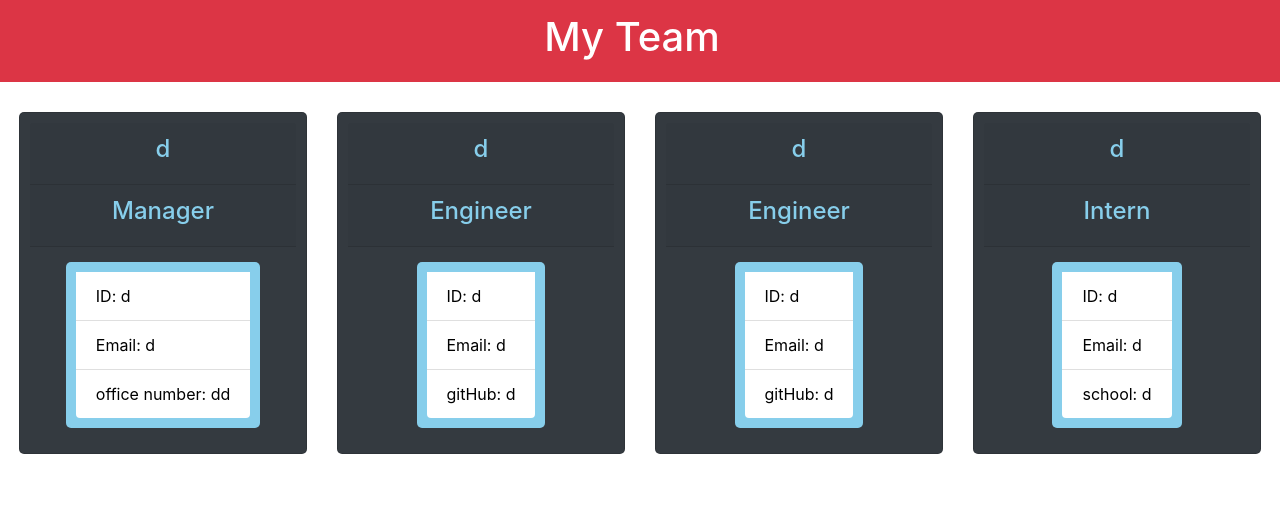
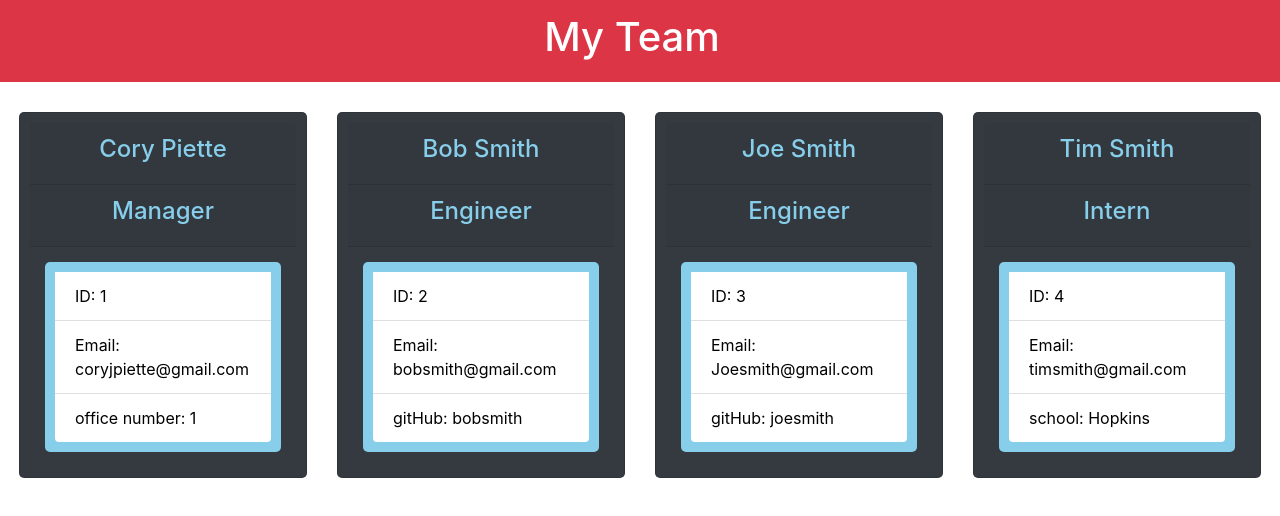
Before and after one commit to coryjpiette/Team-Profile-Generator, a website: page output.html in a window 1280 px wide. Drawn offline with nearby package versions, Linux system fonts and the light colour scheme.

```diff
--- a/index.js
+++ b/index.js
@@ -51,7 +51,7 @@
 function runEngineerInquirer() {
     const promptArray = [{
         type: "input",
-        message: "Please enter your github address:",
+        message: "Please enter your github username:",
         name: "github"
     }];
 
--- a/output.html
+++ b/output.html
@@ -47,51 +47,51 @@
                             <div class="row">
                                 <div class="card bg-dark justify-content-center align-items-center" style="width: 18rem;">
                 <div class="col card-header">
-                    <h4>d</h4>
+                    <h4>Cory Piette</h4>
                 </div>
                 <div class="col card-header">
                     <h4>Manager</h4 >
                 </div >
                 <ul class="list-group list-group-flush text">
-                    <li class="list-group-item">ID: d</li>
-                    <li class="list-group-item">Email: d</li>
-                    <li class="list-group-item"> office number: dd</li>
+                    <li class="list-group-item">ID: 1</li>
+                    <li class="list-group-item">Email: coryjpiette@gmail.com</li>
+                    <li class="list-group-item"> office number: 1</li>
                 </ul>
             </div > <div class="card bg-dark justify-content-center align-items-center" style="width: 18rem;">
                 <div class="col card-header">
-                    <h4>d</h4>
+                    <h4>Bob Smith</h4>
                 </div>
                 <div class="col card-header">
                     <h4>Engineer</h4 >
                 </div >
                 <ul class="list-group list-group-flush text">
-                    <li class="list-group-item">ID: d</li>
-                    <li class="list-group-item">Email: d</li>
-                    <li class="list-group-item"> gitHub: d</li>
+                    <li class="list-group-item">ID: 2</li>
+                    <li class="list-group-item">Email: bobsmith@gmail.com</li>
+                    <li class="list-group-item"> gitHub: bobsmith</li>
                 </ul>
             </div > <div class="card bg-dark justify-content-center align-items-center" style="width: 18rem;">
                 <div class="col card-header">
-                    <h4>d</h4>
+                    <h4>Joe Smith</h4>
                 </div>
                 <div class="col card-header">
                     <h4>Engineer</h4 >
                 </div >
                 <ul class="list-group list-group-flush text">
-                    <li class="list-group-item">ID: d</li>
-                    <li class="list-group-item">Email: d</li>
-                    <li class="list-group-item"> gitHub: d</li>
+                    <li class="list-group-item">ID: 3</li>
+                    <li class="list-group-item">Email: Joesmith@gmail.com</li>
+                    <li class="list-group-item"> gitHub: joesmith</li>
                 </ul>
             </div > <div class="card bg-dark justify-content-center align-items-center" style="width: 18rem;">
                 <div class="col card-header">
-                    <h4>d</h4>
+                    <h4>Tim Smith</h4>
                 </div>
                 <div class="col card-header">
                     <h4>Intern</h4 >
                 </div >
                 <ul class="list-group list-group-flush text">
-                    <li class="list-group-item">ID: d</li>
-                    <li class="list-group-item">Email: d</li>
-                    <li class="list-group-item"> school: d</li>
+                    <li class="list-group-item">ID: 4</li>
+                    <li class="list-group-item">Email: timsmith@gmail.com</li>
+                    <li class="list-group-item"> school: Hopkins</li>
                 </ul>
             </div >
                             </div>
```
Also changed, not shown: 1 other file.
